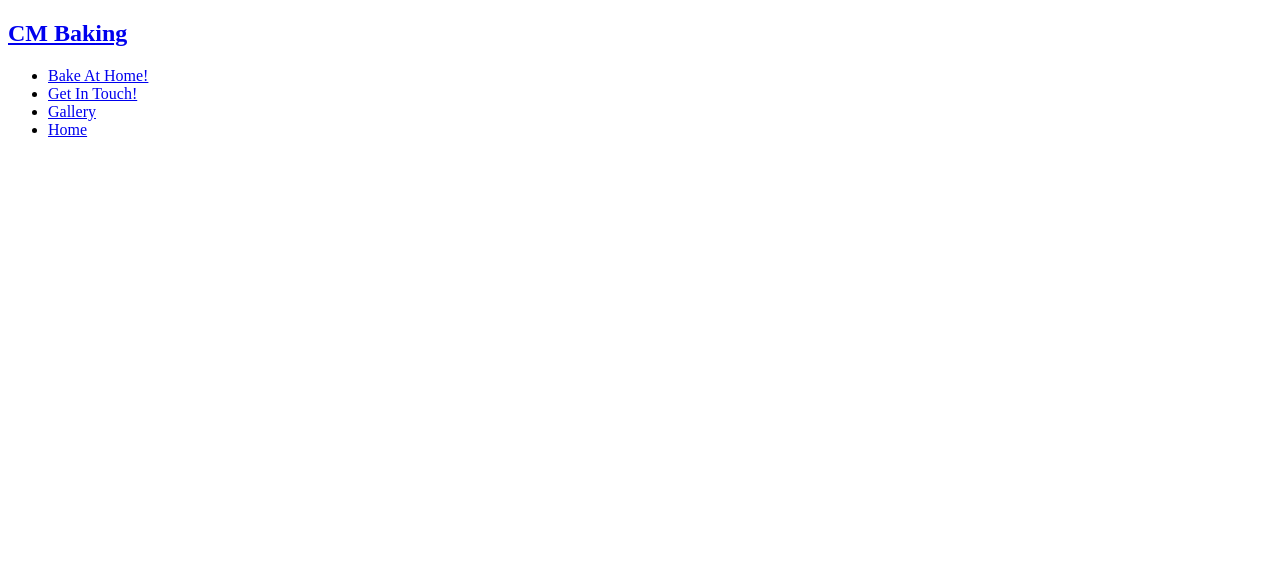
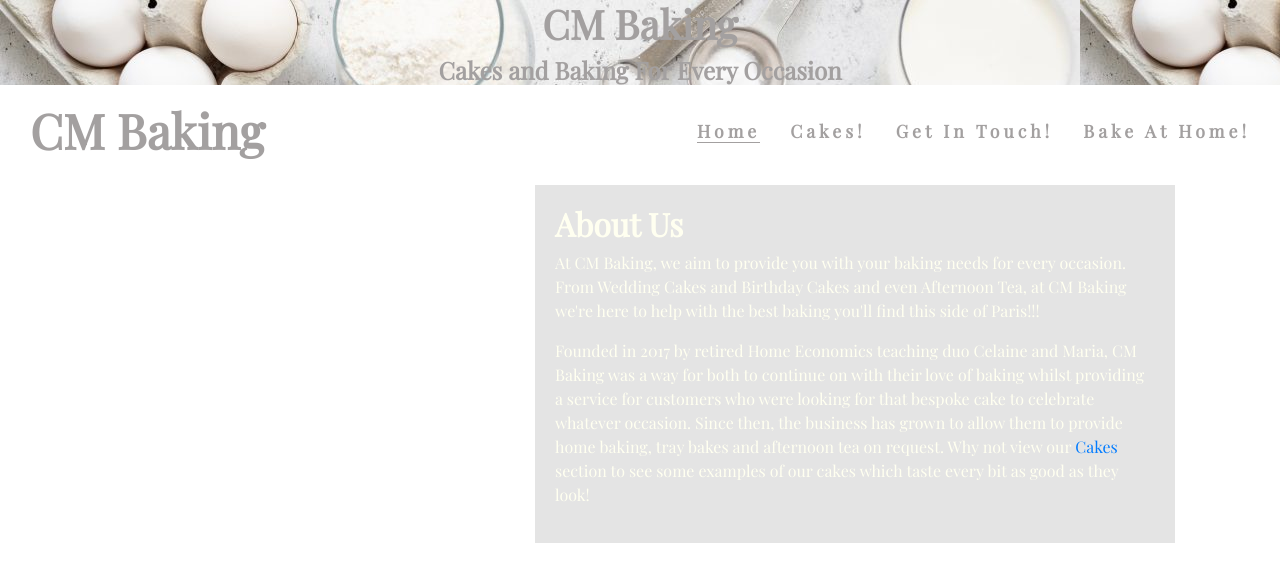
Before and after one commit to Code-Institute-Submissions/dmallon1983-MS1-Project_AugResub, a plain HTML site: page index.html in a window 1280 px wide. Drawn offline with nearby package versions, Linux system fonts and the light colour scheme.

Commit message:
2nd update

```diff
--- a/assets/css/style.css
+++ b/assets/css/style.css
@@ -1,3 +1,114 @@
 @import url('https://fonts.googleapis.com/css2?family=Noto+Serif&family=Playfair+Display&display=swap:100,200,300,400,500,600,700,800,900');
 
 /* ---------------------------------------Heading */
+
+* {
+    margin: 0;
+    padding: 0;
+    border: 0;
+}
+
+header {
+    background-color: #fff;
+}
+
+#header-area {
+    background-image: url('../images/baking.jpg');
+    text-align: center;
+    font-family: ;
+}
+
+body {
+    font-family: 'Playfair Display', sans-serif;
+    font-weight: 500;
+    color: #a3a0a0;
+}
+
+#logo {
+    float: left;
+    font-size: 300%;
+    color: #a3a0a0;
+    margin-left: 30px;
+}
+
+#menu {
+    font-size: 110%;
+    list-style-type: none;
+    letter-spacing: 4px;
+    float: right;
+}
+
+#logo, #menu {
+    line-height: 75px;
+}
+
+#menu li {
+    float: left;
+    margin-right: 30px;
+}
+
+#menu a {
+    text-decoration: none;
+    color: inherit;
+}
+
+#menu a:hover {
+    border-bottom: 1px solid #a3a0a0;
+}
+
+.active {
+    border-bottom: 1px solid #a3a0a0;
+}
+
+/* #about-us-backgound {
+    height: 100vh;
+    width: 100%;
+    background-image: url('../images/cake-bg-image.jpg');
+    background-size: cover;
+} */
+
+/* #image-container {
+    height:1600px;
+    width: 100%;
+    overflow: hidden;
+    position: relative;
+} */
+
+#about-us-text {
+	background-color: rgba(211, 211, 211, 0.6);
+    color: #fffff0;
+    position: relative;
+    padding: 20px;
+    right: 70px;
+    top: -15px;
+}
+
+.about-us-area {
+    float: right;
+	width: 50%;
+	margin: 200px 35px 0 0;
+	display: inline-block;
+}
+
+.social-links li {
+    display: inline;
+}
+
+h1,h2,h3,h4 {
+    font-weight: 700;
+}
+
+
+
+
+/* ---------------------------------------Media Queries */
+
+@media screen and (max-width: 768px ) {
+    #about-us-text {
+        color: black;
+    }
+
+    .about-us-area {
+        width: 90%;
+    }
+}
--- a/index.html
+++ b/index.html
@@ -1,43 +1,105 @@
 <!DOCTYPE html>
 <html lang="en">
+
 <head>
     <meta charset="UTF-8">
     <meta http-equiv="X-UA-Compatible" content="IE=edge">
     <meta name="viewport" content="width=device-width, initial-scale=1.0">
+    <link rel="stylesheet" href="https://stackpath.bootstrapcdn.com/bootstrap/4.3.1/css/bootstrap.min.css"
+        integrity="sha384-ggOyR0iXCbMQv3Xipma34MD+dH/1fQ784/j6cY/iJTQUOhcWr7x9JvoRxT2MZw1T" crossorigin="anonymous">
+    <script src="https://stackpath.bootstrapcdn.com/bootstrap/4.3.1/js/bootstrap.min.js"
+        integrity="sha384-JjSmVgyd0p3pXB1rRibZUAYoIIy6OrQ6VrjIEaFf/nJGzIxFDsf4x0xIM+B07jRM" crossorigin="anonymous">
+    </script>
     <script src="https://kit.fontawesome.com/b053ee9d06.js" crossorigin="anonymous"></script>
     <link rel="stylesheet" href="https://cdnjs.cloudflare.com/ajax/libs/hover.css/2.1.1/css/hover-min.css"
         type="text/css" />
     <link rel="stylesheet" href="assets/css/style.css" type="text/css" />
-    <title>CM Cakes - Cakes and Baking For Every Occasion</title>
+    <title>CM Baking - Cakes and Baking For Every Occasion</title>
 </head>
 
 <body>
-    <header>
+    <header class="fixed-top">
+        <div id="header-area">
+            <h1>CM Baking</h1>
+            <h4>Cakes and Baking For Every Occasion</h4>
+        </div>
         <a href="index.html">
             <h2 id="logo">CM Baking</h2>
         </a>
         <nav>
             <ul id="menu">
                 <li>
-                    <a href="recipe.html">Bake At Home!</a>
+                    <a href="index.html" class="active"><strong>Home</strong></a>
                 </li>
                 <li>
-                    <a href="get-in-touch.html">Get In Touch!</a>
+                    <a href="gallery.html"><strong>Cakes!</strong></a>
                 </li>
                 <li>
-                    <a href="gallery.html" class="active">Gallery</a>
+                    <a href="get-in-touch.html"><strong>Get In Touch!</strong></a>
                 </li>
                 <li>
-                    <a href="index.html">Home</a>
+                    <a href="recipe.html"><strong>Bake At Home!</strong></a>
                 </li>
             </ul>
         </nav>
     </header>
+
+    <section id="image-container">
+        <div id="about-us-backgound">
+            <div id="about-us-text" class="about-us-area">
+                <h2>About Us</h2>
+                <p>
+                    At CM Baking, we aim to provide you with your baking needs for every occasion. From Wedding Cakes
+                    and
+                    Birthday Cakes and even Afternoon Tea, at CM Baking we're here to help with the best baking you'll
+                    find this side of Paris!!!
+                </p>
+                <p>
+                    Founded in 2017 by retired Home Economics teaching duo Celaine and Maria, CM Baking was a way for
+                    both to continue on with their love of baking whilst providing a service for customers who were
+                    looking for that bespoke cake to celebrate whatever occasion. Since then, the business has grown to
+                    allow them to provide home baking, tray bakes and afternoon tea on request. Why not view our
+                    <a href="gallery.html">Cakes</a> section to see some examples of our cakes which taste every bit as good as they look!
+                </p>
+            </div>
+        </div>
+    </section>
     <section>
+        Testimonials
+    </section>
 
+    <footer>
+        <div>
+            <div>
+                <ul>
+                    <li>
+                        <a target="_blank" href="#">
+                            <i class="fa fa-facebook" aria-hidden="true"></i>
+                            <span>Facebook</span>
+                        </a>
+                    </li>
+                    <li>
+                        <a target="_blank" href="#">
+                            <i class="fa fa-twitter" aria-hidden="true"></i>
+                            <span>Twitter</span>
+                        </a>
+                    </li>
+                    <li>
+                        <a target="_blank" href="#">
+                            <i class="fa fa-instagram" aria-hidden="true"></i>
+                            <span>Instagram</span>
+                        </a>
+                    </li>
+                    <li>
+                        <a target="_blank" href="#">
+                            <i class="fa fa-pinterest" aria-hidden="true"></i>
+                            <span>Pinterest</span>
+                        </a>
+                    </li>
+                </ul>
+            </div>
+        </div>
 
-    </section>
-    <footer>
 
     </footer>
 
```
Also changed, not shown: assets/images/baking.jpg (added), assets/images/cake-bg-image.jpg (added).
